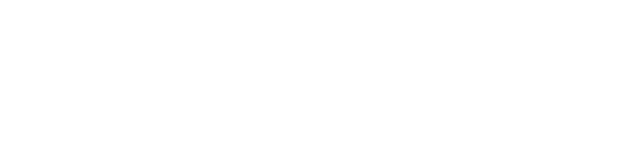
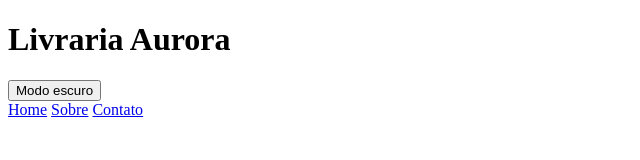
Before and after one commit to MercadoLivro2026/mercadolivro, a plain HTML site: page index.html in a window 1280 px wide. Shown: the whole page, without its empty margins (0-640 px from the left). Drawn offline with Linux system fonts and the light colour scheme.

Commit message:
feat:Criando a estrutura do cabeçalho com o botao de dark/light mode

```diff
--- a/index.html
+++ b/index.html
@@ -8,6 +8,18 @@
 </head>
 <body>
 
+    <header>
+        <h1>Livraria <span>Aurora</span></h1>
+        <button id="tema">Modo escuro</button>
+    </header>
+
+    <nav>
+        <a href="#">Home</a>
+        <a href="#">Sobre</a>
+        <a href="#">Contato</a>
+    </nav>
+
+
     <script src="./src/js/script.js"></script>
 </body>
 </html>
```
